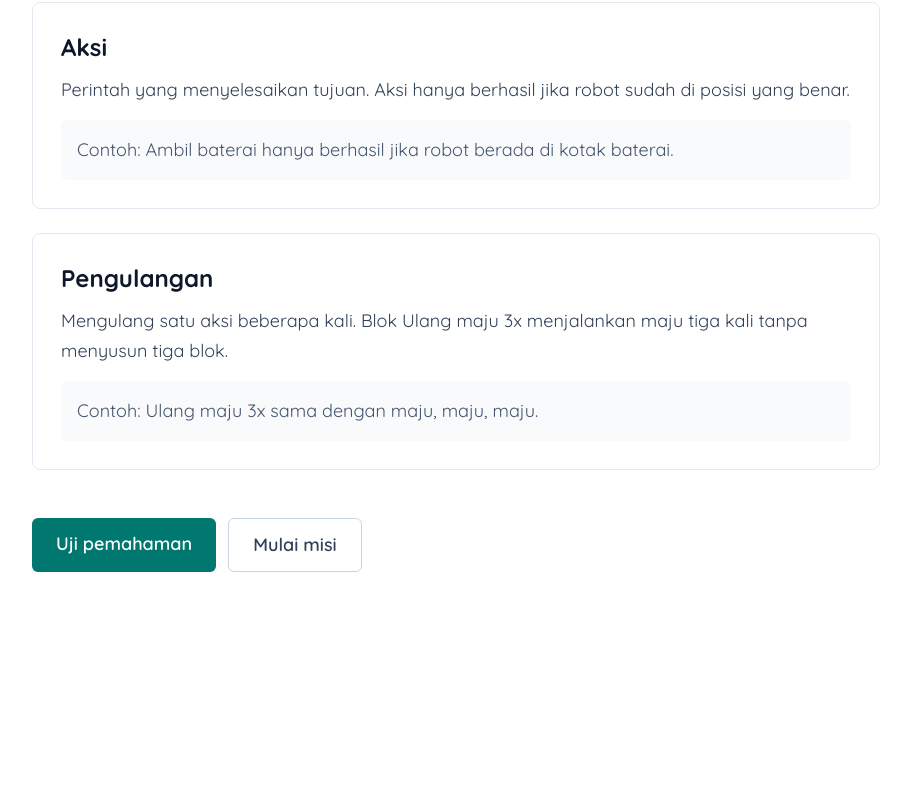
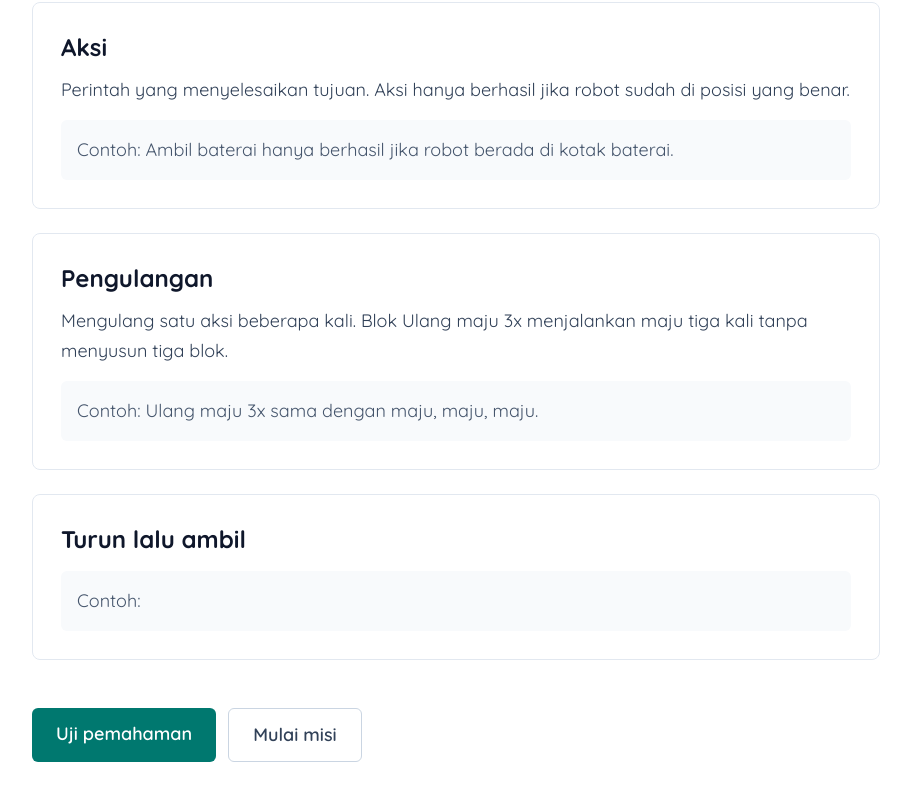
Before and after one commit to ahmadbagasmahardika50/kidocode-ai-umum, a Next.js app: page /belajar in a window 1280 px wide. Shown: the part 1011-1811 px from the top of the page, without its empty margins (184-1095 px from the left). Before the commit the page ends 1639 px from the top, so only its background shows below. Built offline with nearby package versions, Linux system fonts and the light colour scheme.

Commit message:
feat: mission 5 turn down and take battery

```diff
--- a/app/belajar/page.tsx
+++ b/app/belajar/page.tsx
@@ -25,6 +25,14 @@ const CONCEPTS = [
     title: "Pengulangan",
     desc: "Mengulang satu aksi beberapa kali. Blok Ulang maju 3x menjalankan maju tiga kali tanpa menyusun tiga blok.",
     example: "Ulang maju 3x sama dengan maju, maju, maju.",
+  },
+  {
+    id: 5,
+    title: "Turun lalu ambil",
+    story: "Baterai ada di kiri bawah. Robot harus berbelok ke bawah, lalu mengambil baterai.",
+    hint: "Robot menghadap ke kanan. Arah mana yang harus dihadapi agar robot bisa turun?",
+    start: { x: 0, y: 0 },
+    battery: { x: 0, y: 1 },
   },
 ];
 
```
